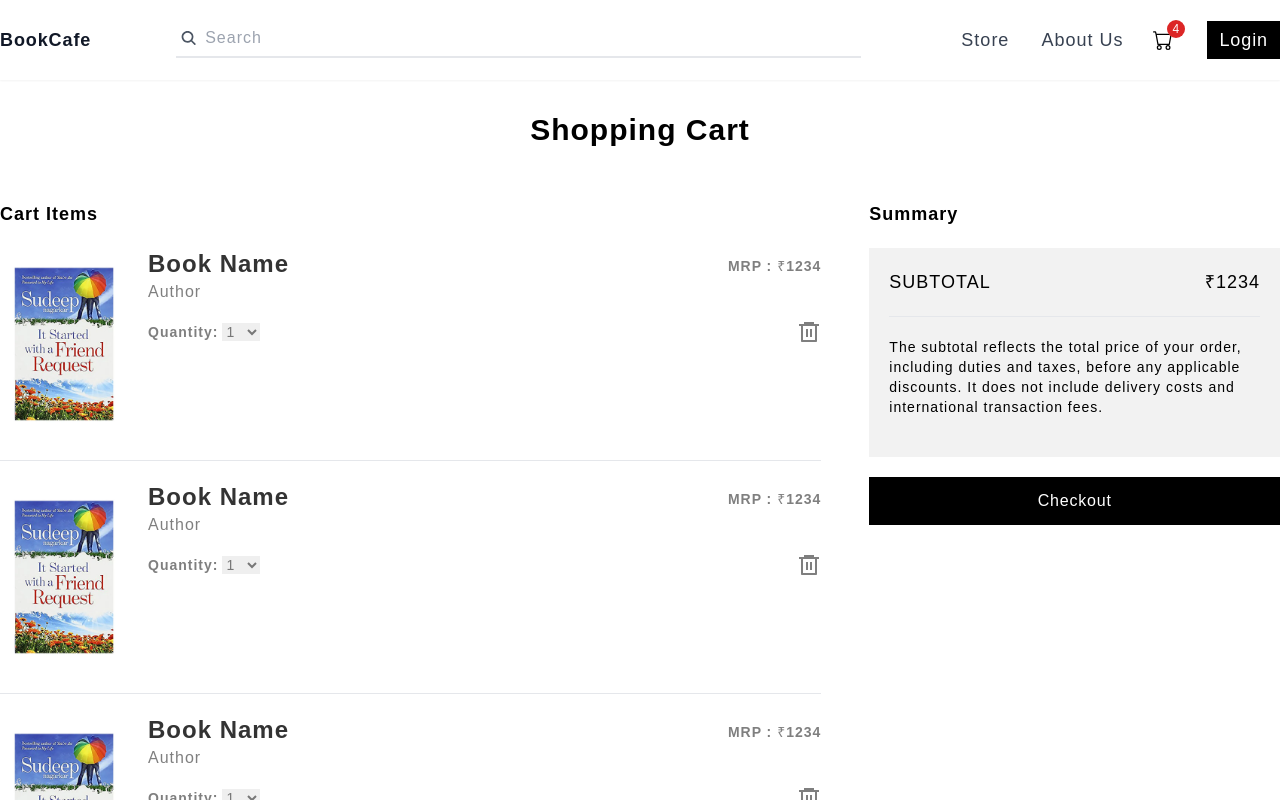
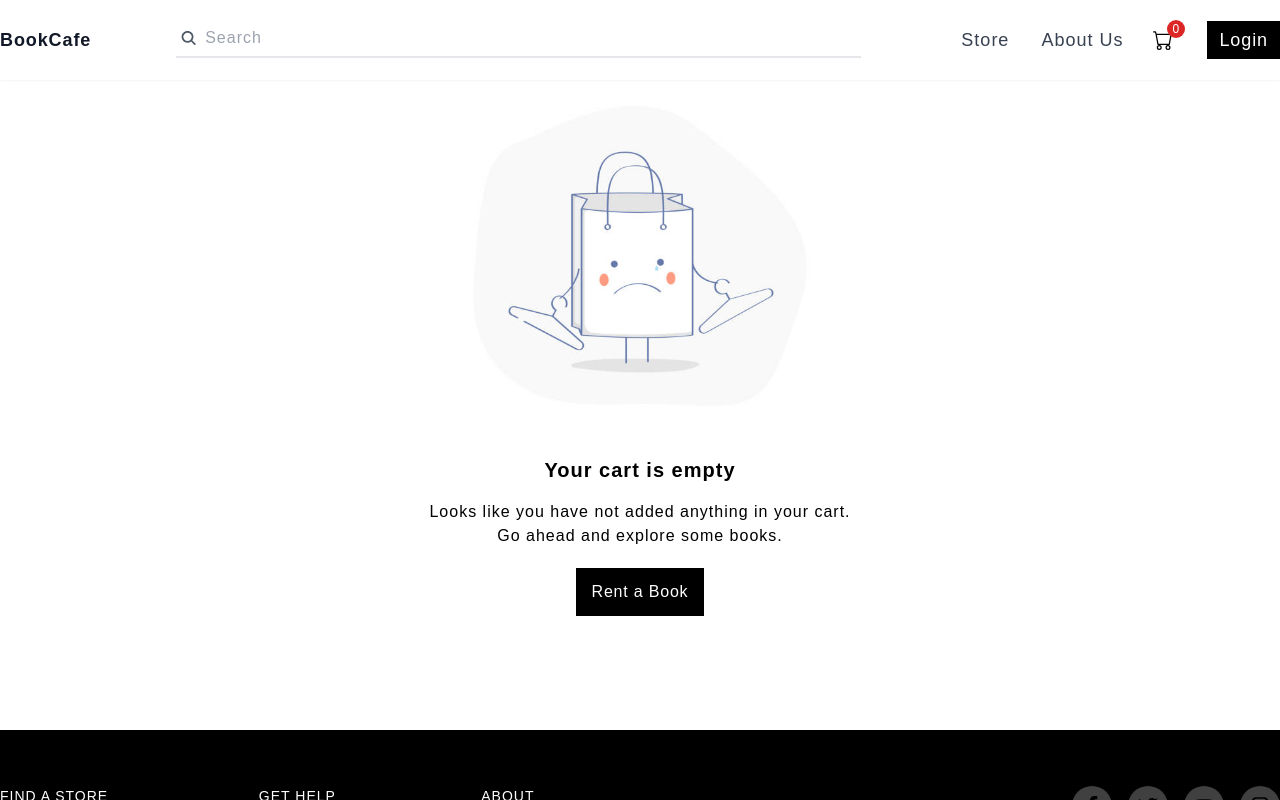
Before and after one commit to suhasledange/bookcafe, a Next.js app: page /cart in a window 1280 px wide. Shown: the top 800 px of the page. Built offline with nearby package versions, Linux system fonts and the light colour scheme.

Commit message:
cart update

```diff
--- a/app/cart/page.jsx
+++ b/app/cart/page.jsx
@@ -5,13 +5,18 @@ import Image from "next/image";
 import Button from "../components/Button";
 import CartItem from "../components/CartItem";
 import Loader from "../components/Loader";
+import { useSelector } from "react-redux";
 
 const Cart = () => {
 
+  const {cartItems} = useSelector((state => state.cart))
 
   return (
     <Container className="max-w-screen-xl mt-8">
-      <>
+
+      {
+        cartItems.length > 0 && (
+          <>
         <div className="text-center max-w-3xl mx-auto mt-8 md:mt-0">
           <div className="text-2xl md:text-3xl mb-3 font-semibold leading-tight">
             Shopping Cart
@@ -24,10 +29,12 @@ const Cart = () => {
                                 <div className="text-lg font-bold">
                                     Cart Items
                                 </div>
+                      {
+                        cartItems?.map(item=>(
+                          <CartItem id={item.Id} Id={item.Id} Img={item.Img} bookName={item.bookName} author={item.author} price={item.oneQuantityPrice} />
+                        ))
+                      }
 
-                            <CartItem  data="A"/>
-                            <CartItem  data="B"/>
-                            <CartItem  data="C"/>
 
 
                             </div>
@@ -66,10 +73,11 @@ const Cart = () => {
                             </div>
                             {/* SUMMARY END */}
                         </div>
+          </>
 
+)}
 
-      </>
-
+    { cartItems.length < 1 && (
 
       <div className="flex-[2] flex flex-col items-center pb-[50px] md:-mt-14">
         <Image
@@ -93,8 +101,8 @@ const Cart = () => {
           <Button className='mt-5 px-4 py-3 text-md' text='Rent a Book' />
         </Link>
       </div>
+    )}
     </Container>
-
   );
 }
 
--- a/app/components/Book.jsx
+++ b/app/components/Book.jsx
@@ -1,23 +1,41 @@
 'use client'
 import Image from "next/image"
 import Link from "next/link"
-import Button from "./Button"
+import { useDispatch } from "react-redux"
+import { addToCart } from "@/store/cartSlice"
+import { ToastContainer, toast } from "react-toastify"
 
-const Book = ({Id,author,Img,availability,bookName,description,genre,rentPrice}) => {
+const Book = ({ Id, author, Img, availability, bookName, description, genre, rentPrice }) => {
 
+  const dispatch = useDispatch();
+
+  const notify = () => {
+    toast.success('Item Added To Cart', {
+      position: "bottom-right",
+      autoClose: 2000,
+      hideProgressBar: false,
+      closeOnClick: true,
+      pauseOnHover: true,
+      draggable: true,
+      progress: undefined,
+      theme: "dark",
+    });
+  }
 
   return (
+    <>
+    <ToastContainer />
     <div className="overflow-hidden w-44 bg-white mx-auto py-3 flex flex-col items-center justify-center">
       <Link
         href={`/book/${Id}`}
       >
         <div className=" w-44 h-48 drop-shadow-xl transform duration-150 hover:scale-105 mx-auto">
-          <Image priority={true} alt="image not found" style={{width:"100%", height:"100%",objectFit:'contain'}}  src={Img} width={500} height={500}  />
+          <Image priority={true} alt="image not found" style={{ width: "100%", height: "100%", objectFit: 'contain' }} src={Img} width={500} height={500} />
         </div>
 
         <div className=" text-black/[0.9] flex items-center justify-center flex-col">
-        <h2 className="mt-3 text-sm font-medium">{bookName?.slice(0,15)}...</h2>
-        <p className="text-center mb-1 text-gray-700">{author?.slice(0,16)}</p>
+          <h2 className="mt-3 text-sm font-medium">{bookName?.slice(0, 15)}...</h2>
+          <p className="text-center mb-1 text-gray-700">{author?.slice(0, 16)}</p>
           <div className="flex justify-center items-center text-black/[0.5] mt-2 mb-4">
             <div className="flex items-center justify-center">
               <p className="text-lg font-semibold ">
@@ -34,13 +52,20 @@ const Book = ({Id,author,Img,availability,bookName,description,genre,rentPrice})
 
         </div>
       </Link>
-          <div>
-            <Button text={availability ? "Add To Cart" : "Out of Stock"} className="py-1 px-4"/>
+      <button
+        onClick={() => {
+          dispatch(addToCart({
+            Id,
+            Img,
+            bookName,
+            author,
+            oneQuantityPrice: rentPrice
+          }))
+          notify()
+        }}
+      disabled={!availability} className={`transition-transform active:scale-95 ${availability ? "":" cursor-not-allowed"} hover:bg-black/[0.8] duration-150 bg-black text-white p-[0.3rem] px-3 tracking-wider`}>{availability ? "Add To Cart" : "Out of Stock"}</button>
     </div>
-</div>
-
-
+    </>
   )
 }
-
 export default Book
--- a/app/components/CartItem.jsx
+++ b/app/components/CartItem.jsx
@@ -1,15 +1,19 @@
 'use client'
+import { removeFromCart } from '@/store/cartSlice';
 import Image from 'next/image';
 import { RiDeleteBin6Line } from "react-icons/ri";
+import { useDispatch } from 'react-redux';
 
 
-const CartItem = ({data}) => {
+const CartItem = ({Id,Img,bookName,author,price}) => {
+    const dispatch = useDispatch()
+
   return (
     <div className="flex py-5 gap-3 md:gap-5 border-b">
     <div className="shrink-0 aspect-square w-14 md:w-32">
         <Image
         alt="cart item"
-            src='/temp2.webp'
+            src={Img}
             width={500}
             height={500}
         />
@@ -18,20 +22,20 @@ const CartItem = ({data}) => {
     <div className="w-full flex flex-col">
         <div className="flex flex-col md:flex-row justify-between">
             <div className="text-lg md:text-2xl font-semibold text-black/[0.8]">
-                Book Name
+                {bookName}
             </div>
 
             <div className="text-sm md:text-md font-medium text-black/[0.5] block md:hidden">
-                Author
+                {author}
             </div>
 
             <div className="text-sm md:text-md font-bold text-black/[0.5] mt-2">
-                MRP : &#8377;1234
+                MRP : &#8377;{price}
             </div>
         </div>
 
         <div className="text-md font-medium text-black/[0.5] hidden md:block">
-                 Author
+                 {author}
         </div>
 
         <div className="flex items-center justify-between mt-4">
@@ -45,7 +49,7 @@ const CartItem = ({data}) => {
                     >
                         {Array.from({length:10},(_,i)=>i+1).map((q,i)=>(
                             <option key={i} value={q}
-                            selected={data.quantity===q}
+                            // selected={data.quantity===q}
                             >
                             {q}
                         </option>
@@ -54,7 +58,7 @@ const CartItem = ({data}) => {
                 </div>
             </div>
             <RiDeleteBin6Line
-            //    onClick={()=>dispatch(removeFromCart({id:data.id}))}
+               onClick={()=>dispatch(removeFromCart({id:Id}))}
                 className="cursor-pointer text-black/[0.5] hover:text-black text-xl md:text-2xl"
             />
         </div>
--- a/app/components/Header.jsx
+++ b/app/components/Header.jsx
@@ -7,10 +7,14 @@ import { VscChromeClose } from "react-icons/vsc";
 import Link from 'next/link'
 import { IoSearch } from "react-icons/io5";
 import Button from './Button';
+import { useSelector } from 'react-redux';
+
 
 
 const Header = () => {
     const [mobileMenu, setMobileMenu] = useState(false);
+
+    const {cartItems} = useSelector((state => state.cart))
 
     return (
         <header className={` shadow-sm w-full h-14 bg-white md:h-20 flex items-center justify-between z-50 sticky top-0 transition-transform duration-300`}>
@@ -54,7 +58,7 @@ const Header = () => {
                         <div className='w-8 md:w-12 h-8 md:h-12 rounded-full flex justify-center items-center hover:bg-black/[0.05] cursor-pointer relative'>
                             <BsCart className=' text-base md:text-xl' />
                             <div className="h-[14px] md:h-[18px] min-w-[14px] md:min-w-[18px] rounded-full bg-red-600 absolute top-1 left-5 md:left-7 text-white text-[10px] md:text-[12px] flex justify-center items-center px-[2px] md:px-[5px]">
-                                4
+                                {cartItems.length}
                             </div>
                         </div>
                     </Link>
--- a/app/layout.js
+++ b/app/layout.js
@@ -1,18 +1,32 @@
+'use client'
+import { Provider } from "react-redux";
 import Footer from "./components/Footer";
 import Header from "./components/Header";
 import "./globals.css";
-export const metadata = {
-  title: "BookCafe",
-  description: "Made By Suhas Ledange",
-};
+import store from "@/store/store";
 
 export default function RootLayout({ children }) {
   return (
     <html lang="en">
+
+        <head>
+            <title>BookCafe</title>
+            <meta
+                    name="description"
+                    content="Generated by create next app"
+                />
+                <meta
+                    name="viewport"
+                    content="width=device-width, initial-scale=1"
+                />
+        </head>
+
       <body>
+      <Provider store={store}>
         <Header/>
         {children}
         <Footer/>
+      </Provider>
         </body>
     </html>
   );
--- /dev/null
+++ b/store/cartSlice.js
@@ -0,0 +1,17 @@
+import { createSlice } from "@reduxjs/toolkit";
+
+export const cartSlice = createSlice({
+    name:'cart',
+    initialState:{
+        cartItems:[],
+    },
+    reducers:{
+        addToCart:(state,action) =>{ state.cartItems.push(action.payload) },
+        updateCart:(state,action)=>{},
+        removeFromCart:(state,action)=>{ state.cartItems = state.cartItems.filter((book)=> book.Id != action.payload.id ) },
+    }
+})
+
+export const {addToCart,updateCart,removeFromCart} = cartSlice.actions;
+
+export default cartSlice.reducer
--- /dev/null
+++ b/store/store.js
@@ -0,0 +1,8 @@
+import { configureStore } from "@reduxjs/toolkit";
+import cartSlice from "./cartSlice";
+
+export default configureStore({
+    reducer:{
+        cart:cartSlice,
+    }
+})
```
Lines whose indentation alone changed are shown as unchanged.
